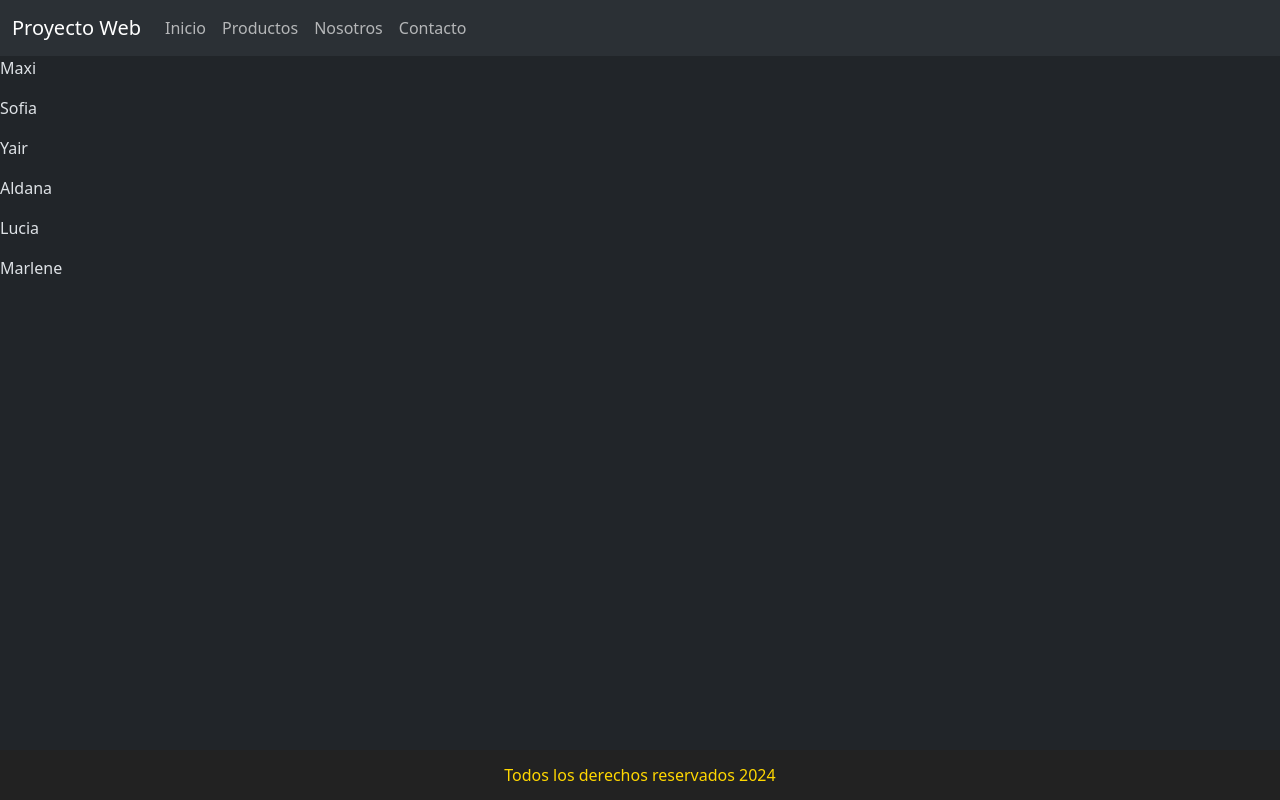
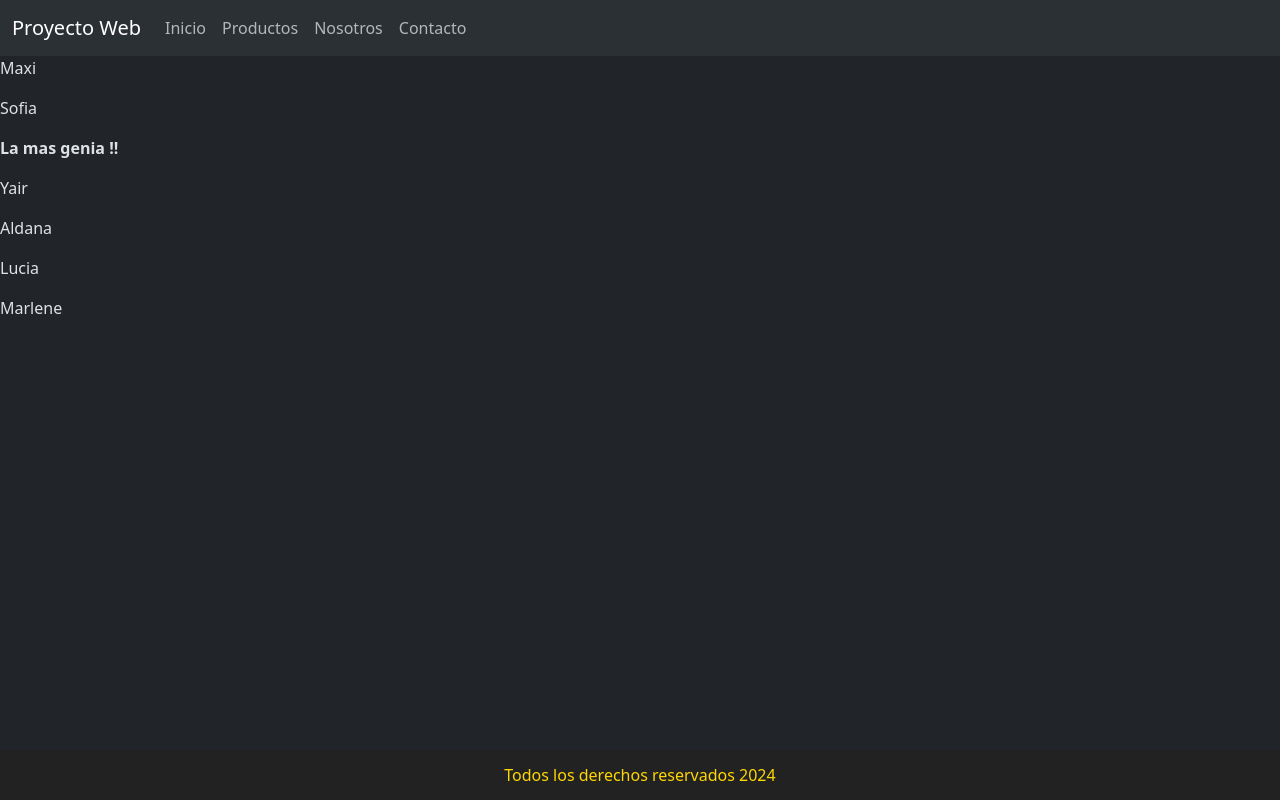
Before and after one commit to mlapeducacionit/proyecto-colab, a website built with Vite: page index.html in a window 1280 px wide. Built offline with nearby package versions, Linux system fonts and the light colour scheme.

Commit message:
Agrego un numero parrafo

```diff
--- a/index.html
+++ b/index.html
@@ -36,6 +36,7 @@
       <p>Maxi</p>
 
       <p>Sofia</p>
+      <p><strong>La mas genia !!</strong></p>
 
       <p>Yair</p>
 
```
